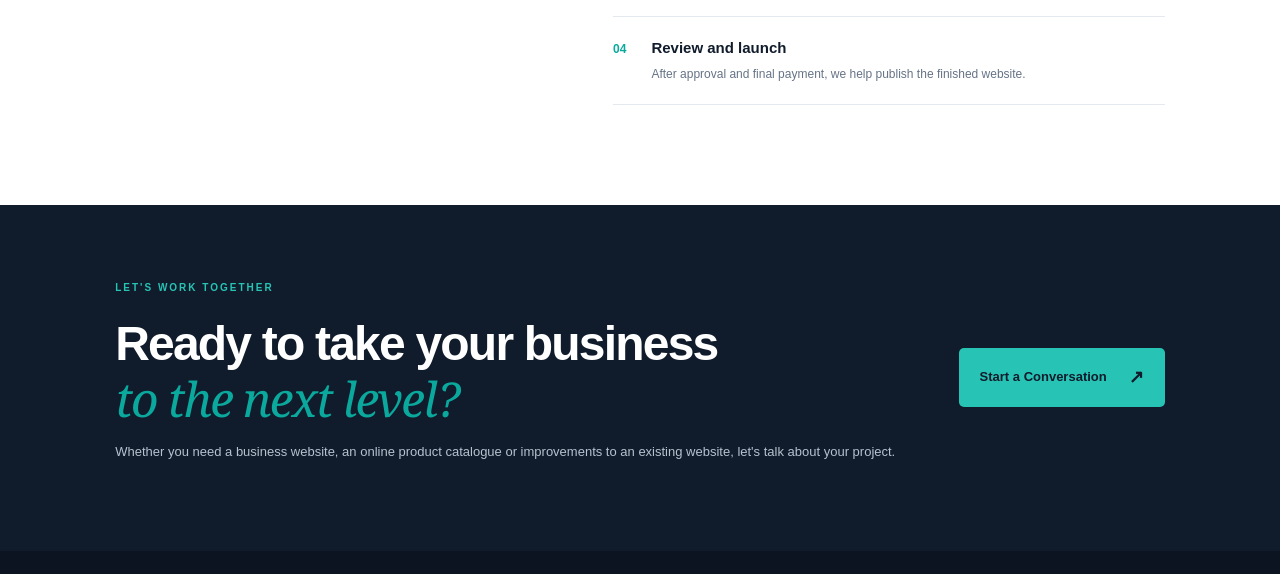
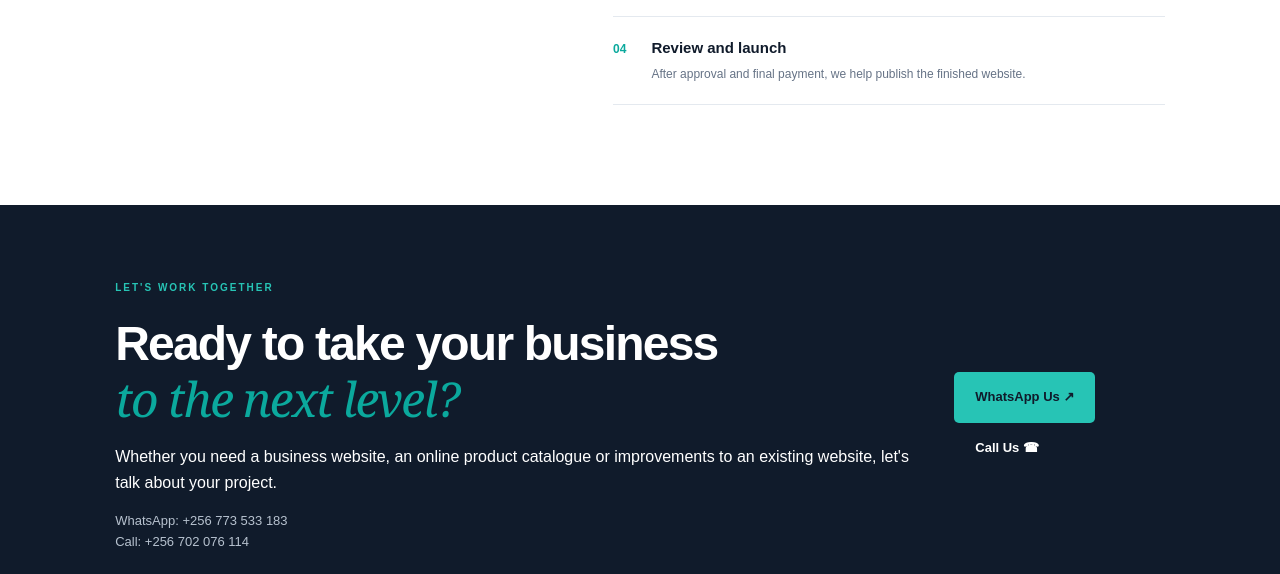
Before and after one commit to bkcollins93-hash/nexaweb-studio, a plain HTML site: page index.html in a window 1280 px wide. Shown: the part 4728-5302 px from the top of the page. Drawn offline with Linux system fonts and the light colour scheme.

Commit message:
Update index.html

```diff
--- a/index.html
+++ b/index.html
@@ -307,7 +307,7 @@
       </div>
     </section>
 
-    <section class="contact-section" id="contact">
+<section class="contact-section" id="contact">
   <div>
     <p class="eyebrow">LET'S WORK TOGETHER</p>
     <h2>Ready to take your business<br><em>to the next level?</em></h2>
@@ -315,13 +315,24 @@
       Whether you need a business website, an online product catalogue
       or improvements to an existing website, let's talk about your project.
     </p>
+    <p class="contact-number">
+      WhatsApp: +256 773 533 183<br>
+      Call: +256 702 076 114
+    </p>
   </div>
 
-  <a class="button button-light" id="whatsapp-link" href="#contact">
-    Start a Conversation <span>↗</span>
-  </a>
+  <div class="contact-actions">
+    <a class="button button-light" id="whatsapp-link" href="#contact">
+      WhatsApp Us ↗
+    </a>
+
+    <a class="button button-call" href="tel:+256702076114">
+      Call Us ☎
+    </a>
+  </div>
 </section>
-  </main>
+
+      </main>
   <footer class="footer">
   <a class="brand footer-brand" href="#home">
     <span class="brand-mark">N</span>
```
